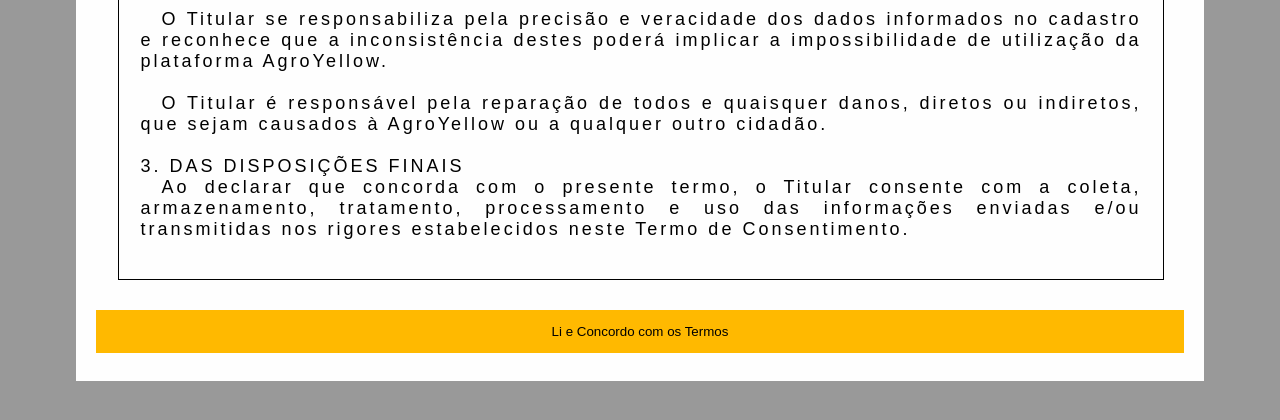
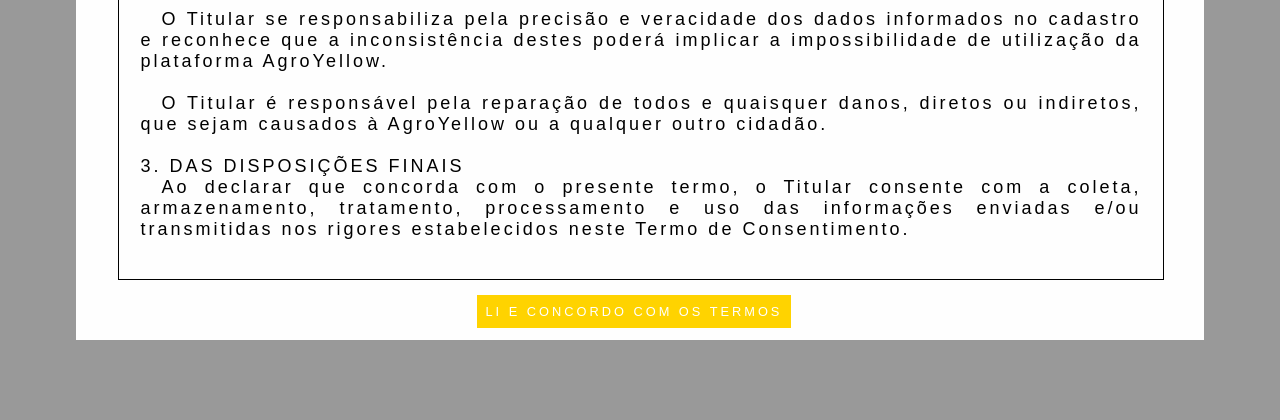
Before and after one commit to MrFahrenhei/agroyellow, a PHP site: page /empresa.php in a window 1280 px wide, after a click on "Termos & Privacidades". Shown: the part 854-1274 px from the top of the page. Run offline with PHP 8.4, Linux system fonts and the light colour scheme.

Commit message:
alterado termos e privacidade

```diff
--- a/Terms.php
+++ b/Terms.php
@@ -1,5 +1,5 @@
 
-<form >
+
 <div class="qualquercoisa">
 
     <p> <center>  CONSENTIMENTO PARA TRATAMENTO DE DADOS PESSOAIS LEI GERAL DE PROTEÇÃO DE DADOS PESSOAIS – LGPD  </center><br> <br>
@@ -33,4 +33,3 @@
 
     </p>
 </div>
-</form>
--- a/empresa.php
+++ b/empresa.php
@@ -14,7 +14,6 @@
 	<script type="text/javascript" href="index.js" src="index.js"></script>
 	<title>Registrar sua Empresa</title>
 </head>
-
 <body>
 	<form method="POST" action="php/empresa.controller.php">
 		<div class="container">
@@ -38,6 +37,7 @@
 			<input type="password" id="E_senha" placeholder="Digite sua senha" name="senha" required>
 			<label for="password">Confirmar senha </label>
 			<input type="password" id="E_senha" placeholder="Confirme sua senha" name="confirma_senha" oninput="validaSenha(this)" required>
+
 			<script>
 				function validaSenha(input) {
 					if (input.value != document.getElementById('E_senha').value) {
@@ -47,12 +47,12 @@
 					}
 				}
 			</script>
-				<?php include "modalterms.php"; ?>
+	<?php include "modalterms.php"; ?>
 			<hr>
 			<button type="submit" class="registerbtn">Registrar</button>
 		</div>
+	</form>
 
-	</form>
 	<div class="container signin">
 
 		<?php include "modal.php"; ?>
--- a/modalterms.php
+++ b/modalterms.php
@@ -1,21 +1,21 @@
 <link rel="stylesheet" href="styles/modaltermos.css">
 
+<div class="bane">
 <div>
 <p>
-	<input type="checkbox" id="scales" name="scales" value="on" required>
+	<input type="checkbox" id="scales" name="scales" required>
   Por estar criando uma conta, você concorda com os nossos <a onclick="document.getElementById('modalterms').style.display='block'" style="width:auto;"> Termos & Privacidades</a> </p>
 </div>
-
-
-
 <div id="modalterms" class="modalterms">
 	<div class="modal-contents">
 		<span class="closer">&times;</span>
 		<?php include "Terms.php"; ?>
-		<button onclick="document.getElementById('modalterms').style.display='none'"  id="btn">Li e Concordo com os Termos</button>
+		<span type="submit" class="submit" id="btn">Li e Concordo com os Termos</span>
 	</div>
 	<br>
 </div>
+</div>
+
 <script>
 
  var span = document.getElementsByClassName('closer')[0];
--- a/styles/modaltermos.css
+++ b/styles/modaltermos.css
@@ -31,6 +31,22 @@
     font-weight: bold;
 
   }
+  span#btn   {
+  font-family: Arial, Helvetica, sans-serif;
+  text-decoration: none;
+  text-transform: uppercase;
+  color: white;
+  padding: 0.8%;
+  text-align: center;
+  font-size: 80%;
+  margin: 10% 0% 0% 35%;
+  border-radius: 0px;
+  cursor: pointer;
+  background-color: #ffd300;
+
+
+}
+
   .qualquercoisa{
     padding: 2%;
     margin: 2% 2% 2% 2%;
--- a/user.php
+++ b/user.php
@@ -45,9 +45,9 @@
 		    			}
 		    		}
 		    </script>
+        <?php include "modalterms.php"; ?>
       <hr>
 
-      <p>Por estar criando uma conta, você concorda com os nossos <a href="#">Termos & Privacidades</a>.</p>
       <button type="submit" class="registerbtn">Registrar</button>
 
     </div>
```
